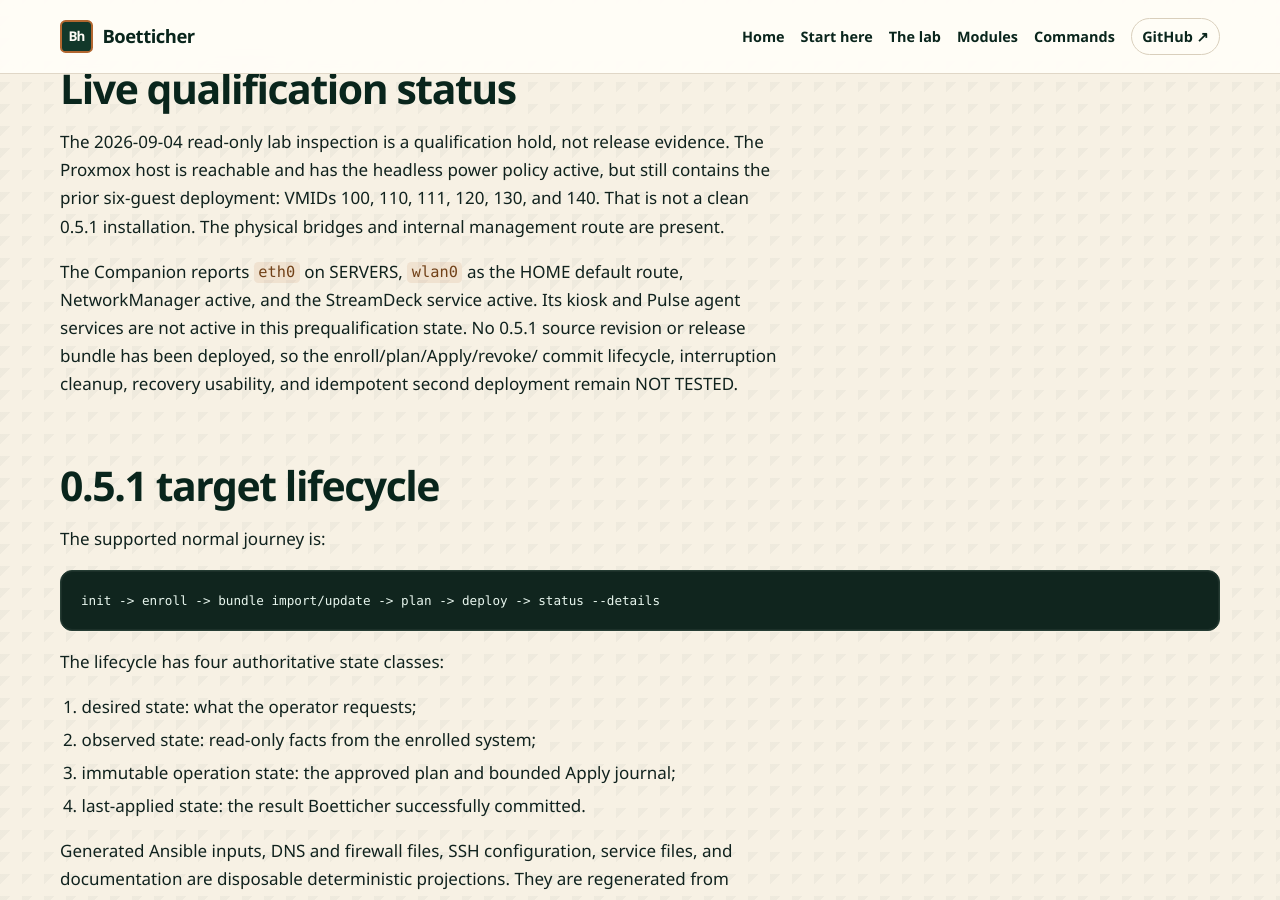
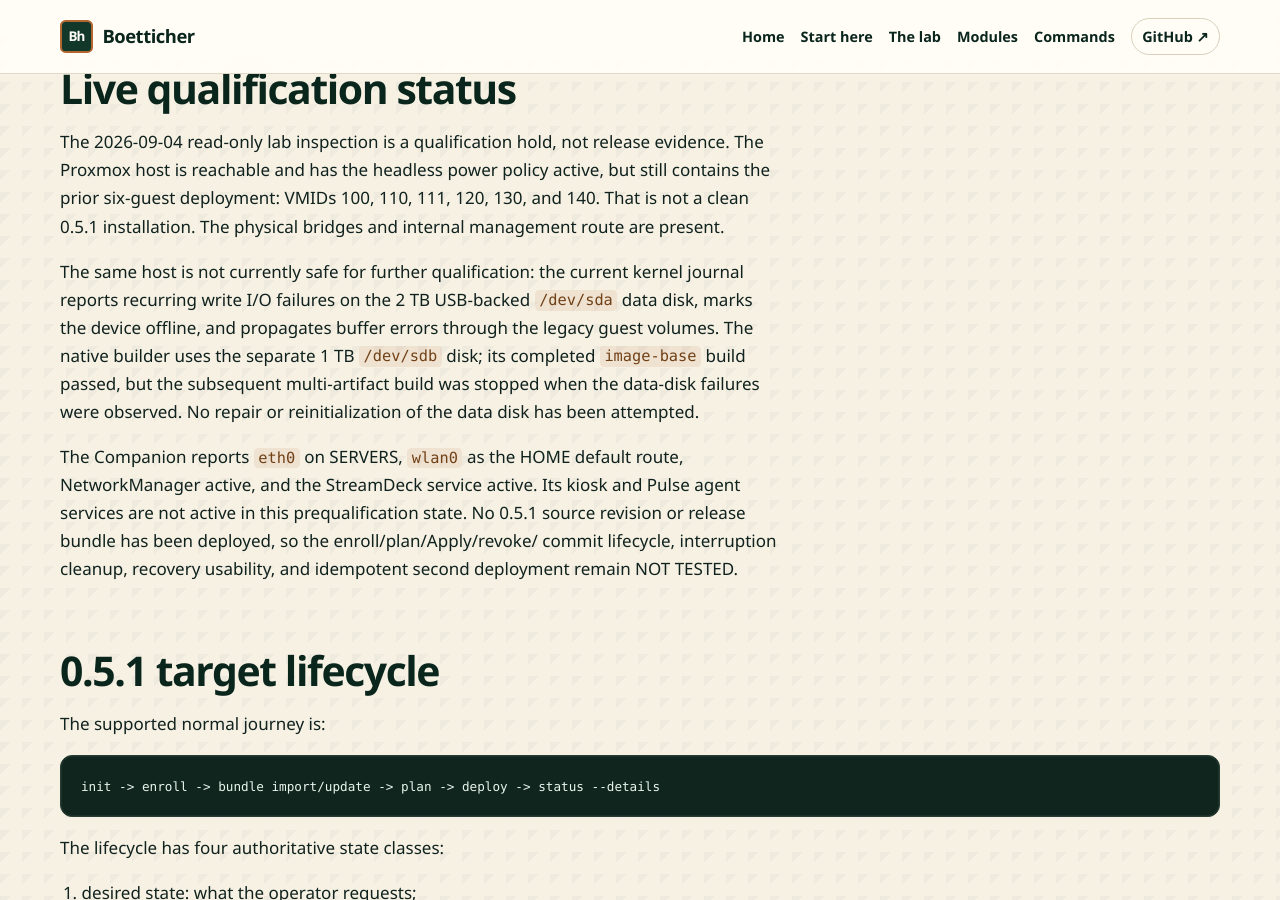
Before and after one commit to gofastercloud/boetticher, a Jekyll site: the page built from docs/release-hardening-0.5.1.md, in a window 1280 px wide and 900 px high, scrolled down 5176 px. Built offline with Jekyll 4.4.1, drawn with Linux system fonts in a browser that asks for light colours; our own code applies the rules of GitHub Pages for plain Markdown files.

Commit message:
Record native build storage qualification hold

```diff
--- a/docs/release-hardening-0.5.1.md
+++ b/docs/release-hardening-0.5.1.md
@@ -130,6 +130,14 @@ active, but still contains the prior six-guest deployment: VMIDs 100, 110,
 111, 120, 130, and 140. That is not a clean 0.5.1 installation. The physical
 bridges and internal management route are present.
 
+The same host is not currently safe for further qualification: the current
+kernel journal reports recurring write I/O failures on the 2 TB USB-backed
+`/dev/sda` data disk, marks the device offline, and propagates buffer errors
+through the legacy guest volumes. The native builder uses the separate 1 TB
+`/dev/sdb` disk; its completed `image-base` build passed, but the subsequent
+multi-artifact build was stopped when the data-disk failures were observed.
+No repair or reinitialization of the data disk has been attempted.
+
 The Companion reports `eth0` on SERVERS, `wlan0` as the HOME default route,
 NetworkManager active, and the StreamDeck service active. Its kiosk and Pulse
 agent services are not active in this prequalification state. No 0.5.1 source
```
